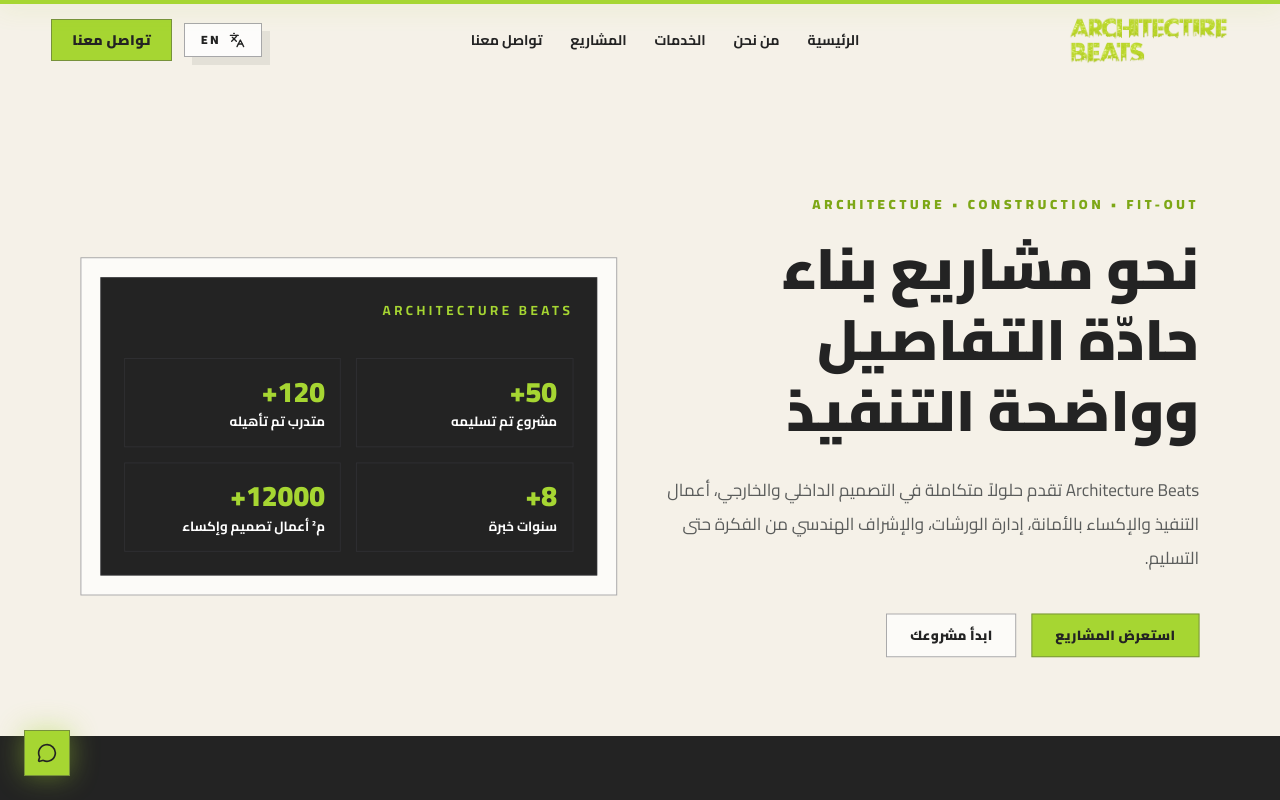
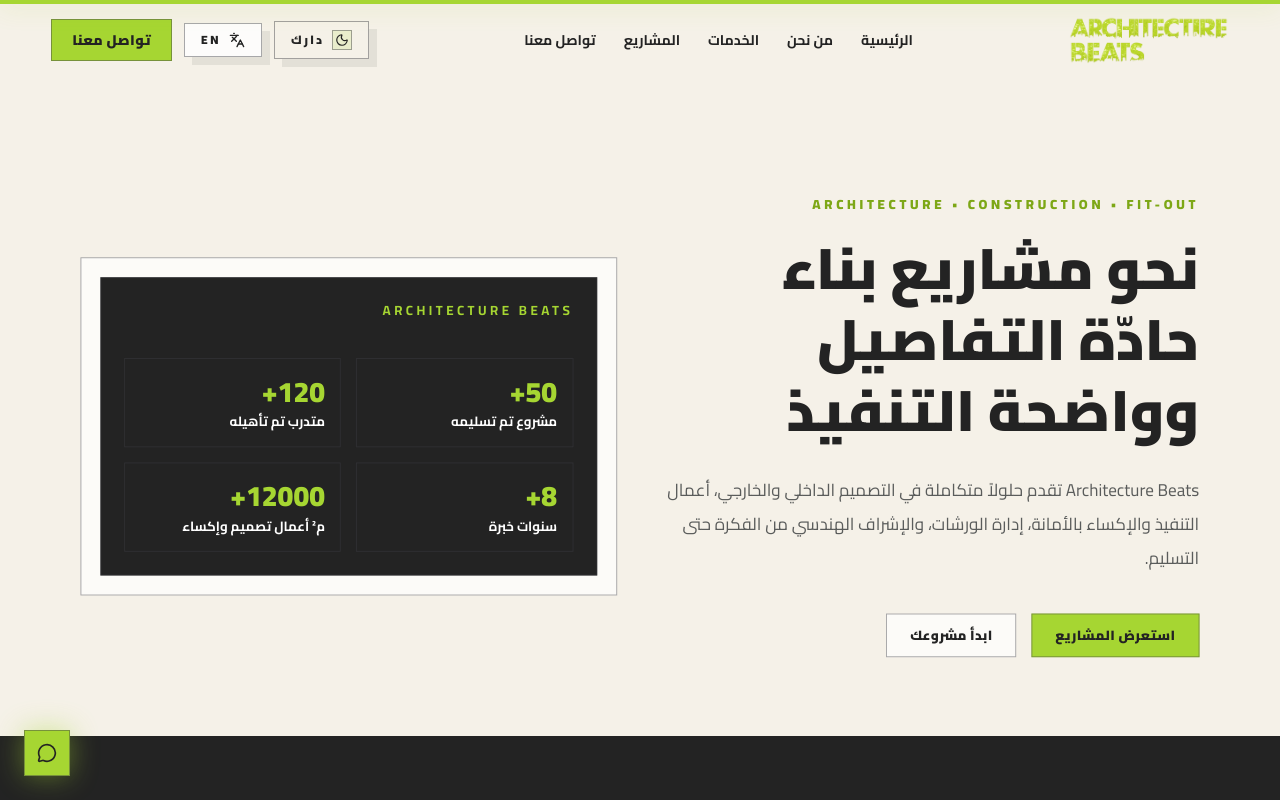
Before and after one commit to abod-haes/architecture-beats, a Next.js app: page / in a window 1280 px wide. Shown: the top 800 px of the page. Built offline with nearby package versions, Linux system fonts and the light colour scheme.

Commit message:
Show theme switch in navbar

```diff
--- a/src/components/layout/Navbar.tsx
+++ b/src/components/layout/Navbar.tsx
@@ -6,6 +6,7 @@ import { Menu, X } from "lucide-react";
 import MobileMenu from "./MobileMenu";
 import GlowButton from "../ui/GlowButton";
 import LanguageToggle from "./LanguageToggle";
+import ThemeToggle from "./ThemeToggle";
 import { useLocale } from "@/context/LocaleContext";
 
 export default function Navbar() {
@@ -22,7 +23,7 @@ export default function Navbar() {
 
   return (
     <header className="fixed inset-x-0 top-0 z-50" dir={dir}>
-      <div className={`transition-all duration-300 ${isScrolled ? "border-b border-brand-dark/10 bg-[#f5f1e8]/92 shadow-[0_12px_32px_rgba(35,35,35,0.08)] backdrop-blur" : "bg-transparent"}`}>
+      <div className={`transition-all duration-300 ${isScrolled ? "border-b border-brand-dark/10 bg-[var(--nav-bg)] shadow-[0_12px_32px_rgba(35,35,35,0.08)] backdrop-blur dark:shadow-[0_12px_32px_rgba(0,0,0,0.35)]" : "bg-transparent"}`}>
         <div className="mx-auto flex h-20 w-[92%] max-w-7xl items-center justify-between">
           <Link href="/" className="text-right" onClick={() => setOpen(false)}>
             <div className="flex items-center">
@@ -39,6 +40,7 @@ export default function Navbar() {
           </nav>
 
           <div className="hidden items-center gap-3 md:flex">
+            <ThemeToggle locale={locale} />
             <LanguageToggle locale={locale} onToggle={toggleLocale} />
             <GlowButton label={content.nav[4].label} href={content.nav[4].href} className="px-5 py-2.5" />
           </div>
```
